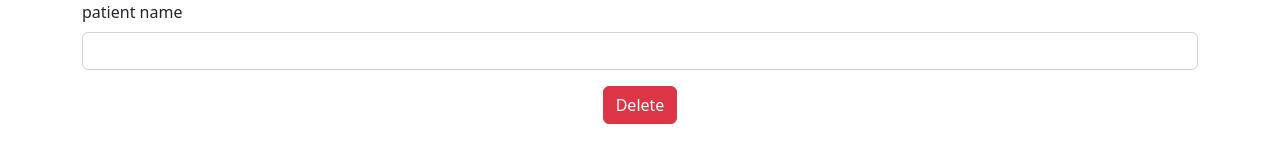
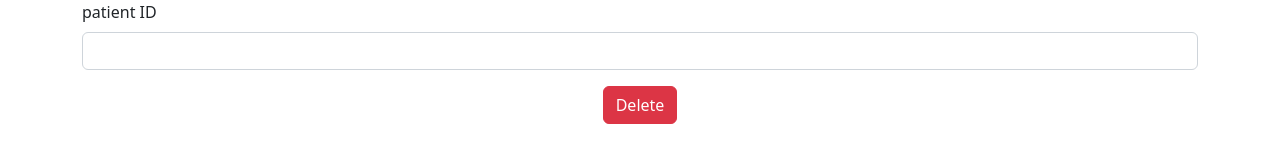
Before and after one commit to krishnanunnijp/patient-angular-project, an Angular app: page / in a window 1280 px wide. Shown: the top 160 px of the page. Built offline with nearby package versions, Linux system fonts and the light colour scheme.

Commit message:
modified'

```diff
--- a/src/app/patient-delete/patient-delete.component.html
+++ b/src/app/patient-delete/patient-delete.component.html
@@ -3,7 +3,7 @@
         <div class="col col-12 col-sm-12 col-md-12 col-lg-12 col-xl-12 col-xxl-12">
             <div class="row g-3">
                 <div class="col col-12 col-sm-12 col-md-12 col-lg-12 col-xl-12 col-xxl-12">
-                    <label for="paient_name" class="form-label">patient name</label>
+                    <label for="paient_name" class="form-label">patient ID</label>
                     <input type="text" class="form-control">
                 </div>
                 <div class="col col-12 col-sm-12 cl-md-12 col-lg-12 col-xl-12 col-xxl-12 text-center">
--- a/src/app/patient-search/patient-search.component.html
+++ b/src/app/patient-search/patient-search.component.html
@@ -3,7 +3,7 @@
         <div class="col col-12 col-sm-12 col-md-12 col-lg-12 col-xl-12 col-xxl-12">
             <div class="row g-3">
                 <div class="col col-12 col-sm-12 col-md-12 col-lg-12 col-xl-12 col-xxl-12">
-                    <label for="paient_name" class="form-label">patient name</label>
+                    <label for="paient_name" class="form-label">patient ID</label>
                     <input type="text" class="form-control">
                 </div>
                 <div class="col col-12 col-sm-12 cl-md-12 col-lg-12 col-xl-12 col-xxl-12 text-center">
```
